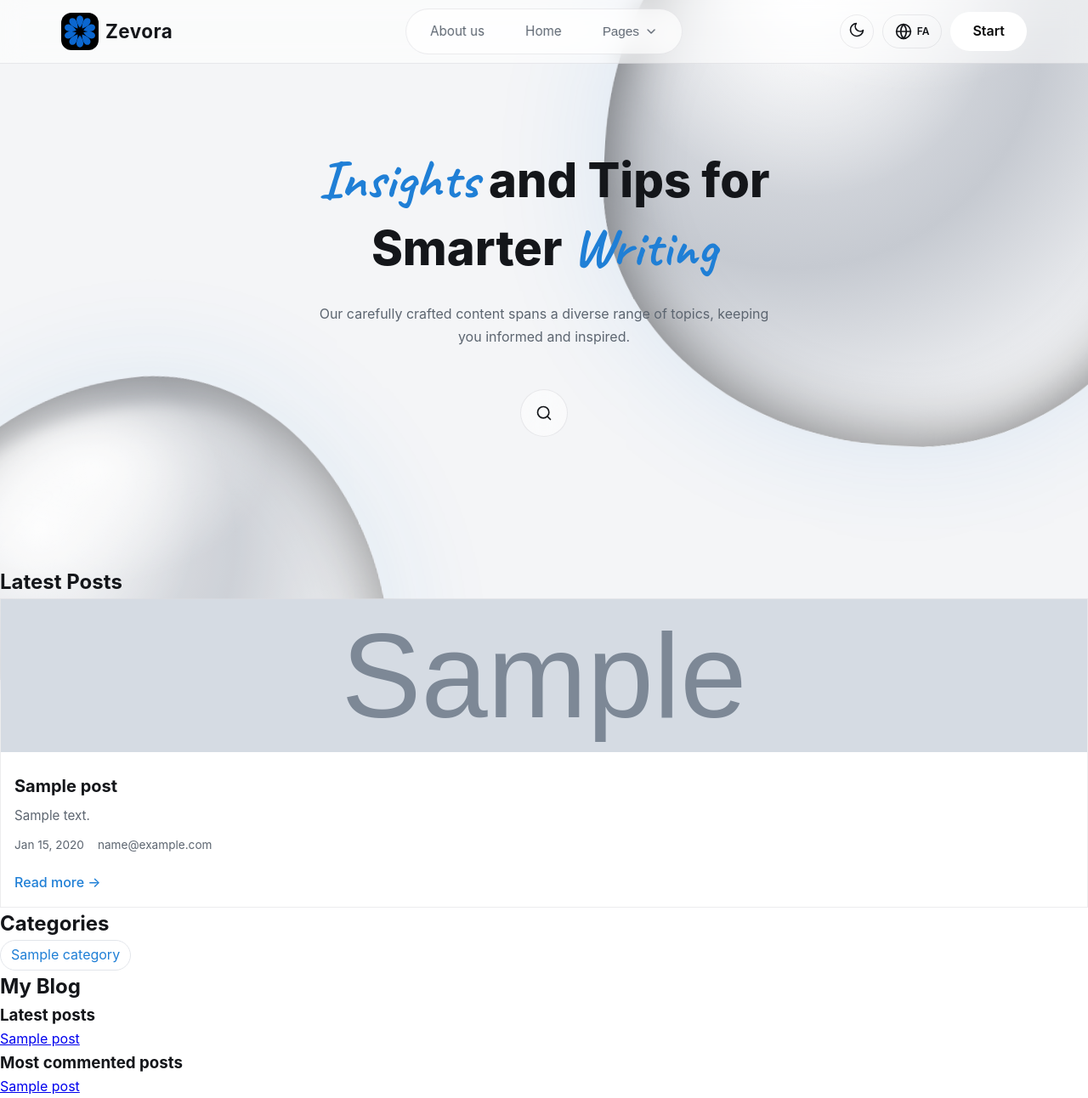
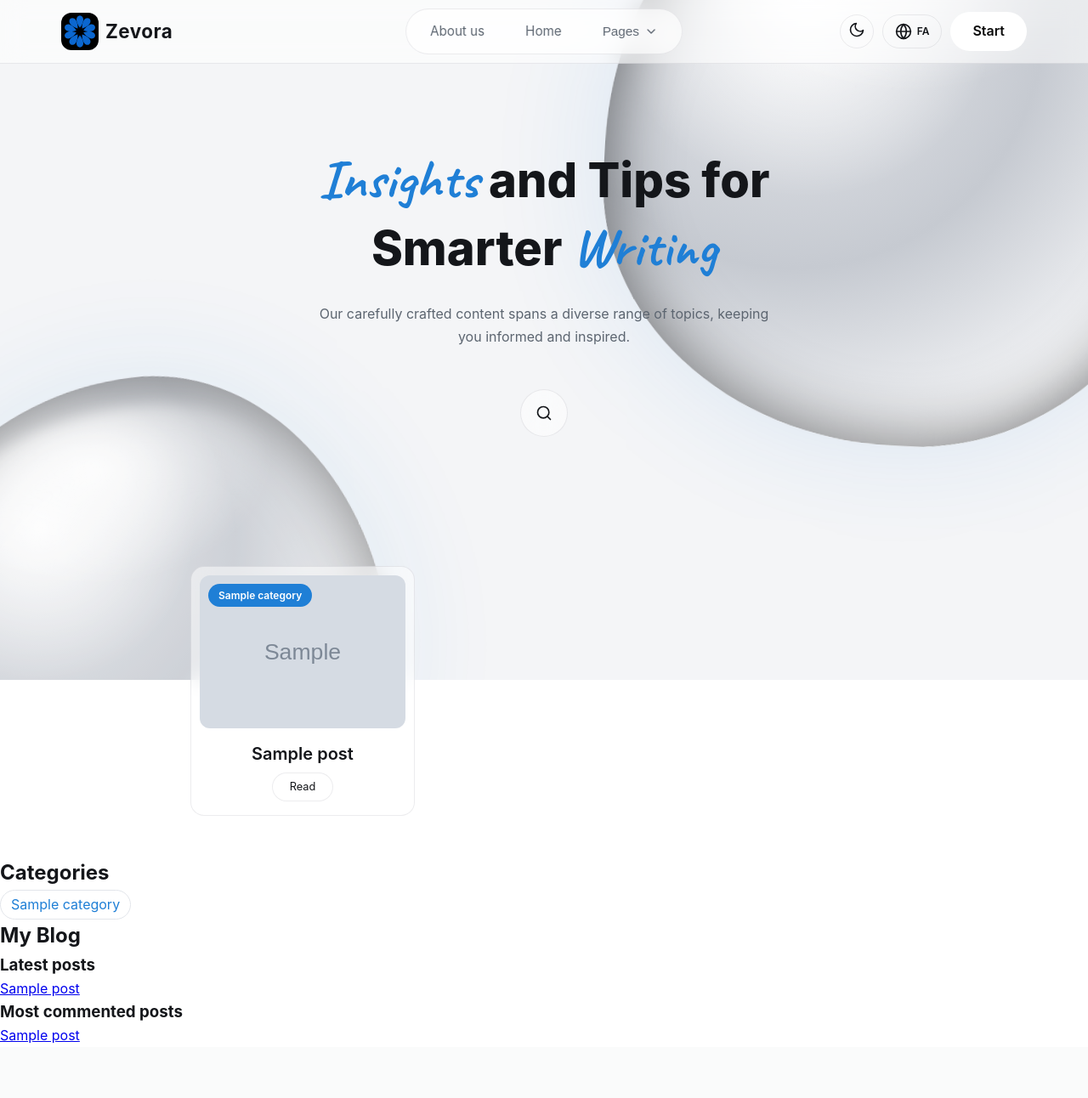
Before and after one commit to zarrush/django-blog, a Django app: template pages/templates/pages/home.html in a window 1280 px wide. Shown: the whole page at 85% size. After the commit the page ends 1228 px from the top, so only its background shows below. Run offline with Django 4.2, Linux system fonts and the light colour scheme; the template is opened without the code that fills it: values that come from a table or form of the project are taken from there, others are empty; tables that the repository leaves empty hold one stand-in row (values such as "Sample post"); grey boxes marked "Sample" are stand-in pictures; parts of the project's set-up code (start-up, migrations or seed data) failed here and were passed over.

Commit message:
feat(ui): compact centered glass cards

```diff
--- a/blog/static/css/components.css
+++ b/blog/static/css/components.css
@@ -64,17 +64,87 @@
 .form-field input:focus { outline: none; border-color: var(--accent); }
 .error { display: block; color: var(--error); font-size: 0.875rem; margin-top: 0.25rem; }
 
-/* Post cards */
+/* ---------- Post cards (glass, compact, 3 per row) ---------- */
+.post-grid {
+  display: grid;
+  grid-template-columns: repeat(3, 1fr);
+  gap: 20px;
+  width: 65%;            /* باریک‌تر، وسط‌چین — مثل نمونه */
+  min-width: 320px;
+  margin: 0 auto 48px;
+}
+
 .post-card {
-    background: var(--glass);
-    backdrop-filter: blur(var(--glass-blur));
-    -webkit-backdrop-filter: blur(var(--glass-blur));
-    border: 1px solid var(--glass-border);
+  background: var(--glass);
+  border: 1px solid var(--glass-border);
+  border-radius: 16px;
+  overflow: hidden;
+  backdrop-filter: blur(var(--glass-blur));
+  -webkit-backdrop-filter: blur(var(--glass-blur));
+  transition: transform .25s ease, border-color .25s ease;
 }
 .post-card:hover {
-    transform: translateY(-4px);
-    box-shadow: 0 8px 16px rgba(0,0,0,0.1);
+  transform: translateY(-4px);
+  border-color: rgba(255, 255, 255, .28);
 }
+
+.card-media { position: relative; padding: 10px 10px 0; }
+.post-image {
+  display: block;
+  width: 100%;
+  height: 150px;         /* کوتاه‌تر → کارت جمع‌وجورتر */
+  object-fit: cover;
+  border-radius: 12px;
+}
+.post-image--empty {
+  background: linear-gradient(135deg, rgba(255, 255, 255, .08), rgba(255, 255, 255, .02));
+}
+
+.card-badge {
+  position: absolute;
+  top: 20px;
+  inset-inline-start: 20px;
+  padding: 4px 12px;
+  border-radius: 999px;
+  background: var(--accent);
+  color: #fff;
+  font-size: .75rem;
+  font-weight: 600;
+  text-decoration: none;
+}
+
+/* Title + Read button: centered, stacked under each other */
+.post-content {
+  padding: 14px 16px 18px;
+  text-align: center;
+}
+.post-content h3 {
+  font-size: .95rem;
+  font-weight: 600;
+  line-height: 1.4;
+  margin-bottom: 12px;
+}
+.post-content h3 a { color: var(--text); text-decoration: none; transition: color .2s; }
+.post-content h3 a:hover { color: var(--accent); }
+
+.read-btn {
+  display: inline-block;
+  padding: 6px 20px;
+  border-radius: 999px;
+  background: var(--glass);
+  border: 1px solid var(--glass-border);
+  color: var(--text);
+  font-size: .8rem;
+  text-decoration: none;
+  transition: background .2s, border-color .2s;
+}
+.read-btn:hover {
+  background: rgba(255, 255, 255, .12);
+  border-color: rgba(255, 255, 255, .3);
+}
+
+@media (max-width: 900px) { .post-grid { width: 90%; grid-template-columns: repeat(2, 1fr); } }
+@media (max-width: 600px) { .post-grid { width: 92%; grid-template-columns: 1fr; } }
 .post-image { width: 100%; height: 180px; object-fit: cover; }
 .post-content { padding: 1rem; }
 .post-content h3 { margin: 0 0 0.5rem 0; font-size: 1.25rem; }
--- a/blog/templates/blog/includes/search_widget.html
+++ b/blog/templates/blog/includes/search_widget.html
@@ -1,42 +1,66 @@
 {% load i18n %}
-{# Interactive search widget — shared between home and search pages. #}
-<div class="search-widget {% if initial_open %}open{% endif %}" id="search-widget">
-
-
+<div
+  class="search-widget {% if initial_open %}open{% endif %}"
+  id="search-widget"
+>
   <form action="{% url 'blog:post_search' %}" method="get" class="search-box">
-    <svg class="icon search-box-icon" viewBox="0 0 24 24"><circle cx="11" cy="11" r="8"/><line x1="21" y1="21" x2="16.65" y2="16.65"/></svg>
-    <input type="search" name="query" value="{{ initial_query|default:'' }}"
-           placeholder="{% trans 'Search posts...' %}" aria-label="{% trans 'Search posts' %}">
+    <svg class="icon search-box-icon" viewBox="0 0 24 24">
+      <circle cx="11" cy="11" r="8" />
+      <line x1="21" y1="21" x2="16.65" y2="16.65" />
+    </svg>
+    <input
+      type="search"
+      name="query"
+      value="{{ initial_query|default:'' }}"
+      placeholder="{% trans 'Search posts...' %}"
+      aria-label="{% trans 'Search posts' %}"
+    />
     <span class="cat-wrap">
       <select name="category" aria-label="{% trans 'Category' %}">
         <option value="">{% trans "All" %}</option>
         {% for cat in categories %}
-          <option value="{{ cat.slug }}" {% if cat.slug == initial_category_slug %}selected{% endif %}>{{ cat.name }}</option>
+        <option
+          value="{{ cat.slug }}"
+          {%
+          if
+          cat.slug=""
+          ="initial_category_slug"
+          %}selected{%
+          endif
+          %}
+        >
+          {{ cat.name }}
+        </option>
         {% endfor %}
       </select>
-      <svg class="icon icon--sm cat-caret" viewBox="0 0 24 24"><polyline points="6 9 12 15 18 9"/></svg>
+      <svg class="icon icon--sm cat-caret" viewBox="0 0 24 24">
+        <polyline points="6 9 12 15 18 9" />
+      </svg>
     </span>
   </form>
 </div>
 
 <script>
   (function () {
-    var widget = document.getElementById('search-widget');
+    var widget = document.getElementById("search-widget");
     if (!widget) return;
     var CLOSE_DELAY = 5000;
     var timer = null;
-    function openBox() { clearTimeout(timer); widget.classList.add('open'); }
+    function openBox() {
+      clearTimeout(timer);
+      widget.classList.add("open");
+    }
     function scheduleClose() {
       clearTimeout(timer);
       timer = setTimeout(function () {
-        if (!widget.matches(':hover') && !widget.matches(':focus-within')) {
-          widget.classList.remove('open');
+        if (!widget.matches(":hover") && !widget.matches(":focus-within")) {
+          widget.classList.remove("open");
         }
       }, CLOSE_DELAY);
     }
-    widget.addEventListener('mouseenter', openBox);
-    widget.addEventListener('focusin', openBox);
-    widget.addEventListener('mouseleave', scheduleClose);
-    widget.addEventListener('focusout', scheduleClose);
+    widget.addEventListener("mouseenter", openBox);
+    widget.addEventListener("focusin", openBox);
+    widget.addEventListener("mouseleave", scheduleClose);
+    widget.addEventListener("focusout", scheduleClose);
   })();
 </script>
--- a/pages/templates/pages/home.html
+++ b/pages/templates/pages/home.html
@@ -36,27 +36,24 @@
 {% include "blog/includes/search_widget.html" %}
 
 <section class="latest">
-  <h2>{% trans "Latest Posts" %}</h2>
   <div class="post-grid">
     {% for post in latest_posts %}
       <article class="post-card">
-        {% if post.featured_image %}
-          <img src="{{ post.featured_image.url }}" alt="{{ post.title }}" class="post-image">
-        {% endif %}
+        <div class="card-media">
+          {% if post.featured_image %}
+            <img src="{{ post.featured_image.url }}" alt="{{ post.title }}" class="post-image">
+          {% else %}
+            <div class="post-image post-image--empty"></div>
+          {% endif %}
+          {% with first_cat=post.categories.all|first %}
+            {% if first_cat %}
+              <a href="{{ first_cat.get_absolute_url }}" class="card-badge">{{ first_cat.name }}</a>
+            {% endif %}
+          {% endwith %}
+        </div>
         <div class="post-content">
           <h3><a href="{{ post.get_absolute_url }}">{{ post.title }}</a></h3>
-          <p class="excerpt">
-            {% if post.excerpt %}
-              {{ post.excerpt }}
-            {% else %}
-              {{ post.body|truncatewords:20|striptags }}
-            {% endif %}
-          </p>
-          <div class="meta">
-            <span class="date">{{ post.publish|date:"M d, Y" }}</span>
-            <span class="author">{{ post.author }}</span>
-          </div>
-          <a href="{{ post.get_absolute_url }}" class="read-more">{% trans "Read more" %} →</a>
+          <a href="{{ post.get_absolute_url }}" class="read-btn">{% trans "Read" %}</a>
         </div>
       </article>
     {% empty %}
```
